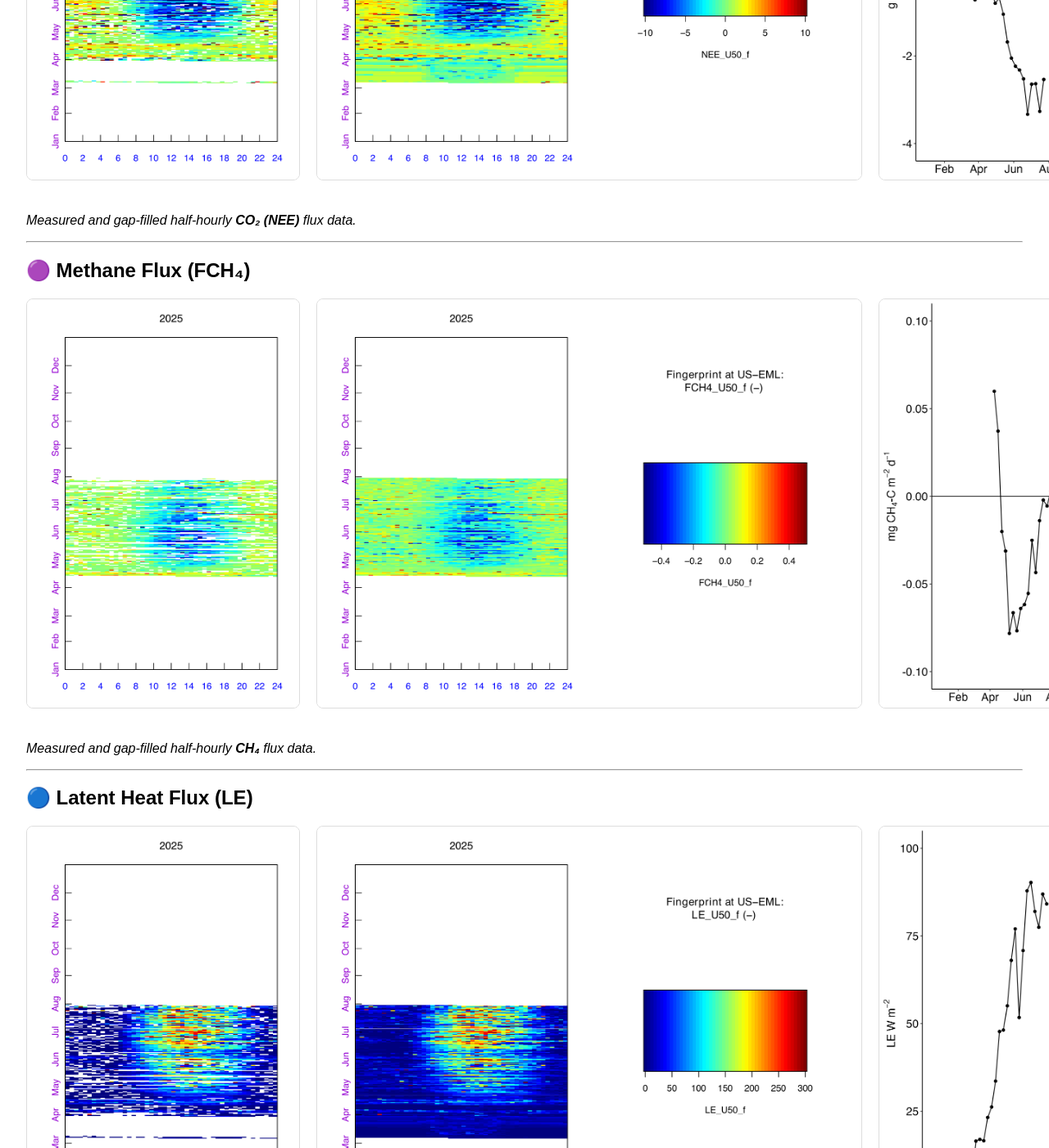
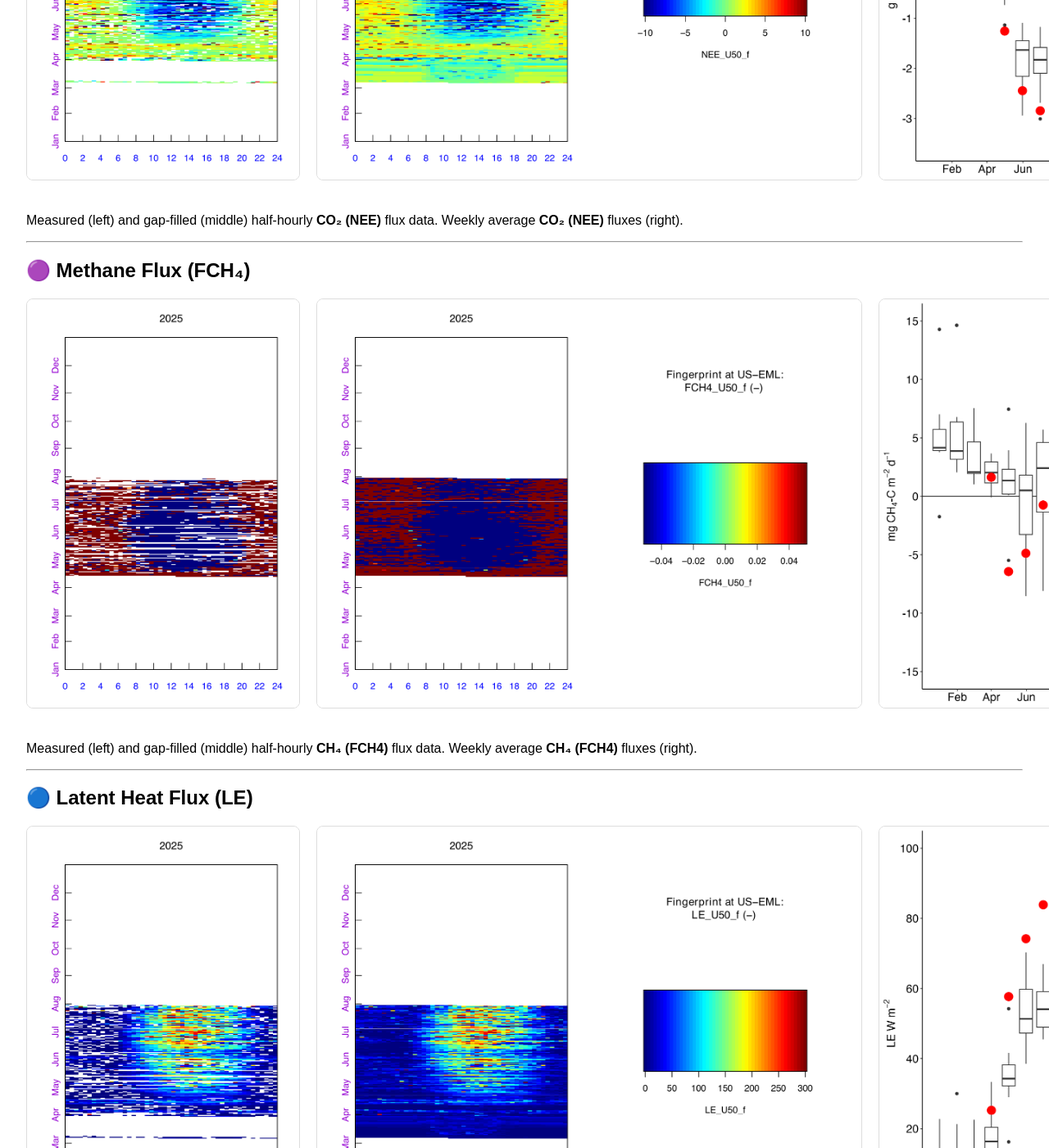
Before and after one commit to grantfalvo/grantfalvo.github.io, a Jekyll site: the page built from index.md, in a window 1280 px wide and 1400 px high, scrolled down 544 px. Shown: the whole window at 82% size. Built offline with Jekyll 4.4.1, drawn with Linux system fonts in a browser that asks for light colours; some of the changed text lies outside the part shown.

Commit message:
updated US-EML plots

```diff
--- a/index.md
+++ b/index.md
@@ -17,7 +17,7 @@
   <img src="/NEE_daily_timeseries.png" alt="CO2 timeseries" />
 </div>
 
-*Measured and gap-filled half-hourly **CO₂ (NEE)** flux data.*
+Measured (left) and gap-filled (middle) half-hourly **CO₂ (NEE)** flux data. Weekly average **CO₂ (NEE)** fluxes (right).
 
 ---
 
@@ -29,7 +29,7 @@
     <img src="/FCH4_daily_timeseries.png" alt="CH4 timeseries" />
 </div>
 
-*Measured and gap-filled half-hourly **CH₄** flux data.*
+Measured (left) and gap-filled (middle) half-hourly **CH₄ (FCH4)** flux data. Weekly average **CH₄ (FCH4)** fluxes (right).
 
 ---
 
@@ -41,7 +41,7 @@
   <img src="/LE_daily_timeseries.png" alt="LE timeseries" />
 </div>
 
-*Measured and gap-filled half-hourly **latent heat (LE)** flux data.*
+Measured (left) and gap-filled (middle) half-hourly **latent heat (LE)** flux data. Weekly average **latent heat (LE)** fluxes (right).
 
 ---
 
```
Also changed, not shown: FCH4_daily_timeseries.png, LE_daily_timeseries.png, NEE_daily_timeseries.png, US-EML_24-25_FP_FCH4.png, US-EML_24-25_FP_FCH4_U50_f.png, US-EML_24-25_FP_LE_U50_f.png, US-EML_24-25_FP_NEE_U50_f.png.
